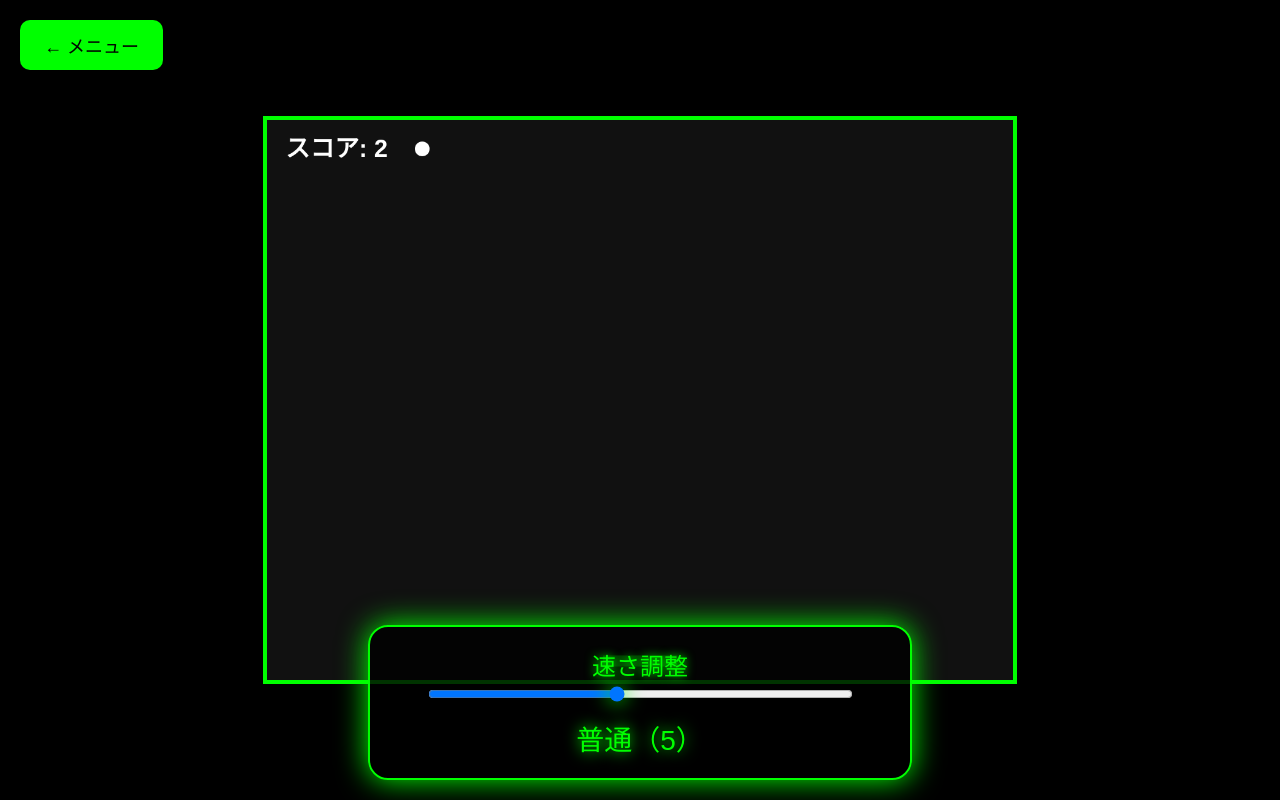
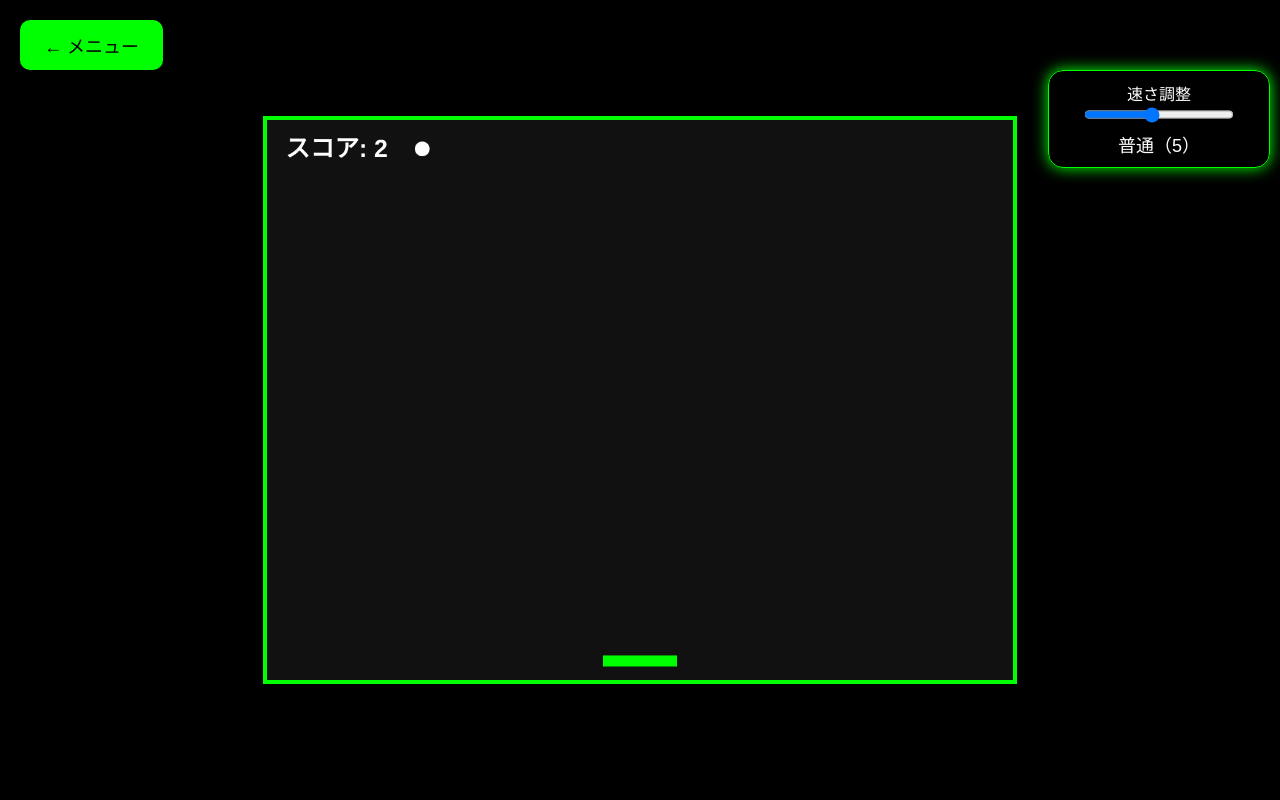
Before and after one commit to im247xx/im247xx.github.io, a plain HTML site: page index.html in a window 1280 px wide. Both pictures are taken after a click on the button "ボールはじくゲーム". Drawn offline with Linux system fonts and the light colour scheme.

Commit message:
Update index.html

```diff
--- a/index.html
+++ b/index.html
@@ -39,26 +39,27 @@
         #restartBtn { right: 20px; display: none; }
         #controls {
             position: absolute;
-            bottom: 20px;
-            left: 50%;
-            transform: translateX(-50%);
-            width: 90%;
-            max-width: 500px;
-            background: rgba(0,0,0,0.8);
-            padding: 20px;
-            border: 2px solid #0f0;
-            border-radius: 20px;
+            top: 70px;  /* 上の方に移動（メニュー下） */
+            right: 10px;  /* 右隅に */
+            left: auto;
+            transform: none;
+            width: auto;  /* 自動幅で小さく */
+            max-width: 200px;  /* 最大幅制限 */
+            background: rgba(0,0,0,0.5);  /* もっと半透明に */
+            padding: 10px;
+            border: 1px solid #0f0;  /* ボーダー細く */
+            border-radius: 15px;
             text-align: center;
             display: none;
             z-index: 15;
-            box-shadow: 0 0 30px #0f0;
+            box-shadow: 0 0 15px #0f0;  /* 影弱く */
         }
-        #controls label { font-size: 24px; color: #0f0; text-shadow: 0 0 10px #0f0; }
-        #speedSlider { width: 85%; height: 20px; border-radius: 15px; background: #333; }
+        #controls label { font-size: 16px; }  /* 文字小さく */
+        #speedSlider { width: 150px; height: 15px; }  /* スライダー短く細く */
         #speedSlider::-webkit-slider-thumb {
-            width: 40px; height: 40px; border-radius: 50%; background: #0f0; box-shadow: 0 0 20px #0f0;
+            width: 25px; height: 25px;  /* つまみ小さく */
         }
-        #speedValue { font-size: 28px; color: #0f0; text-shadow: 0 0 15px #0f0; margin-top: 10px; }
+        #speedValue { font-size: 18px; margin-top: 5px; }
     </style>
 </head>
 <body>
```
